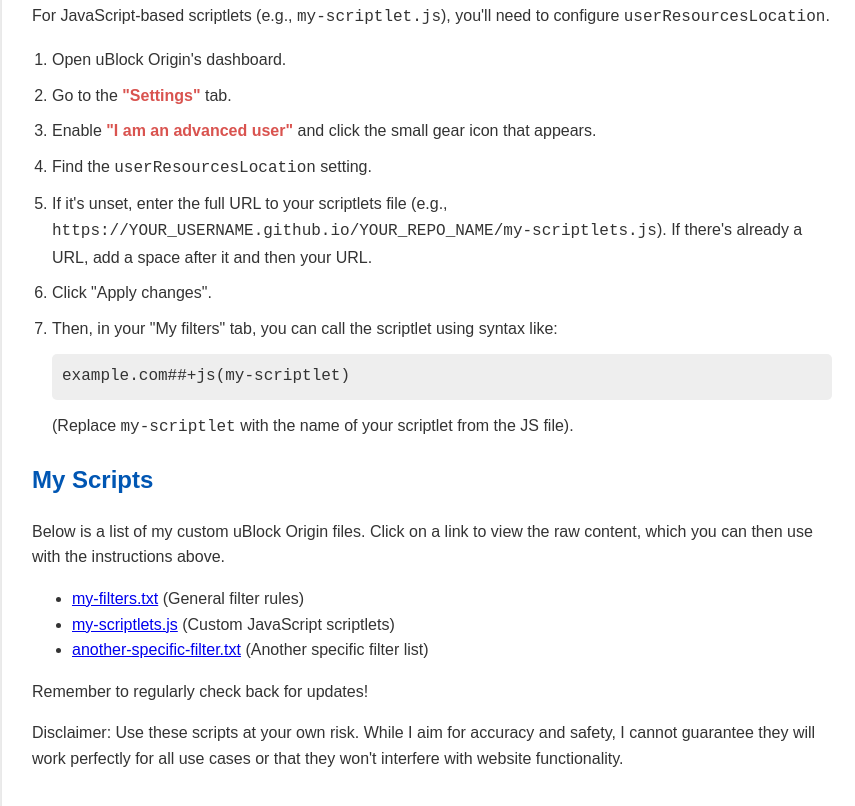
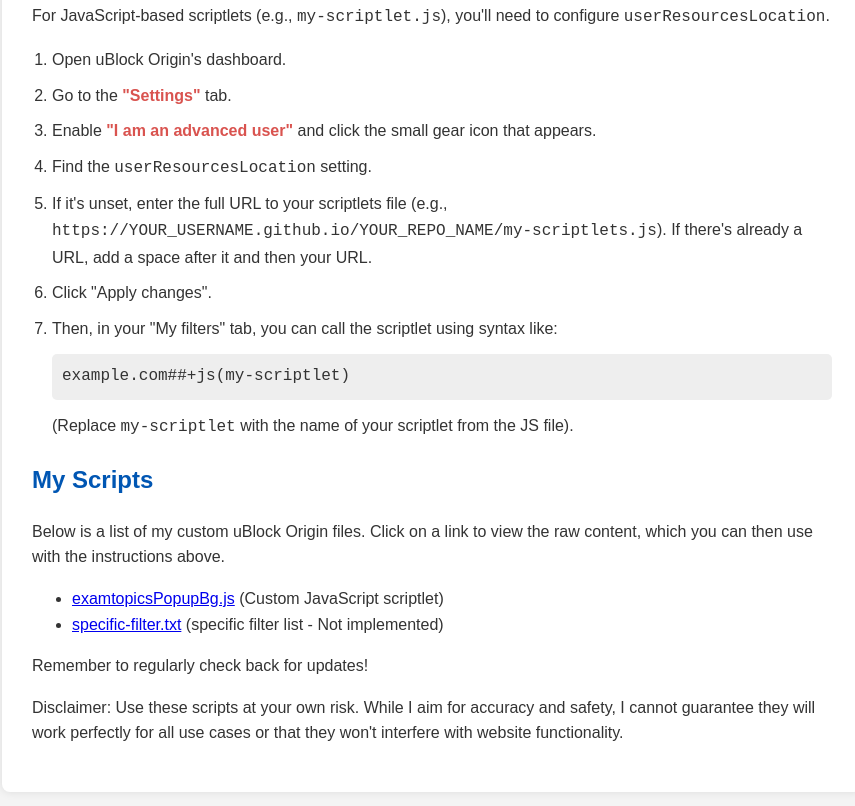
Before and after one commit to Arnav-Sangle/UblockOriginScripts, a plain HTML site: page index.html in a window 1280 px wide. Shown: the part 966-1772 px from the top of the page, without its empty margins (208-1063 px from the left). Drawn offline with Linux system fonts and the light colour scheme.

Commit message:
added filter name to href

```diff
--- a/index.html
+++ b/index.html
@@ -91,10 +91,9 @@
         <h2>My Scripts</h2>
         <p>Below is a list of my custom uBlock Origin files. Click on a link to view the raw content, which you can then use with the instructions above.</p>
         <ul>
-            <li><a href="my-filters.txt">my-filters.txt</a> (General filter rules)</li>
-            <li><a href="my-scriptlets.js">my-scriptlets.js</a> (Custom JavaScript scriptlets)</li>
-            <li><a href="another-specific-filter.txt">another-specific-filter.txt</a> (Another specific filter list)</li>
-            </ul>
+            <li><a href="examtopicsPopupBg.js">examtopicsPopupBg.js</a> (Custom JavaScript scriptlet)</li>
+            <li><a href="specific-filter.txt">specific-filter.txt</a> (specific filter list - Not implemented)</li>
+        </ul>
 
         <p>Remember to regularly check back for updates!</p>
         <p>Disclaimer: Use these scripts at your own risk. While I aim for accuracy and safety, I cannot guarantee they will work perfectly for all use cases or that they won't interfere with website functionality.</p>
```
